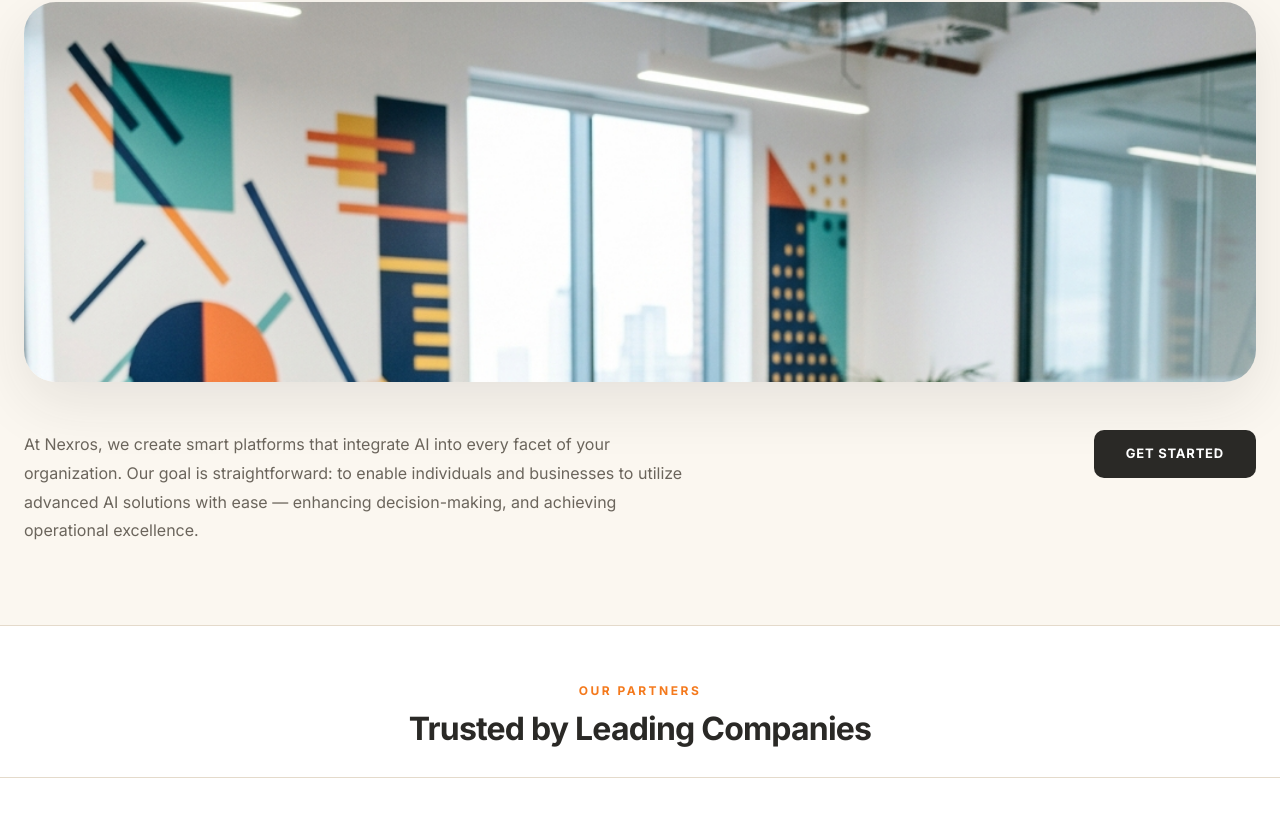
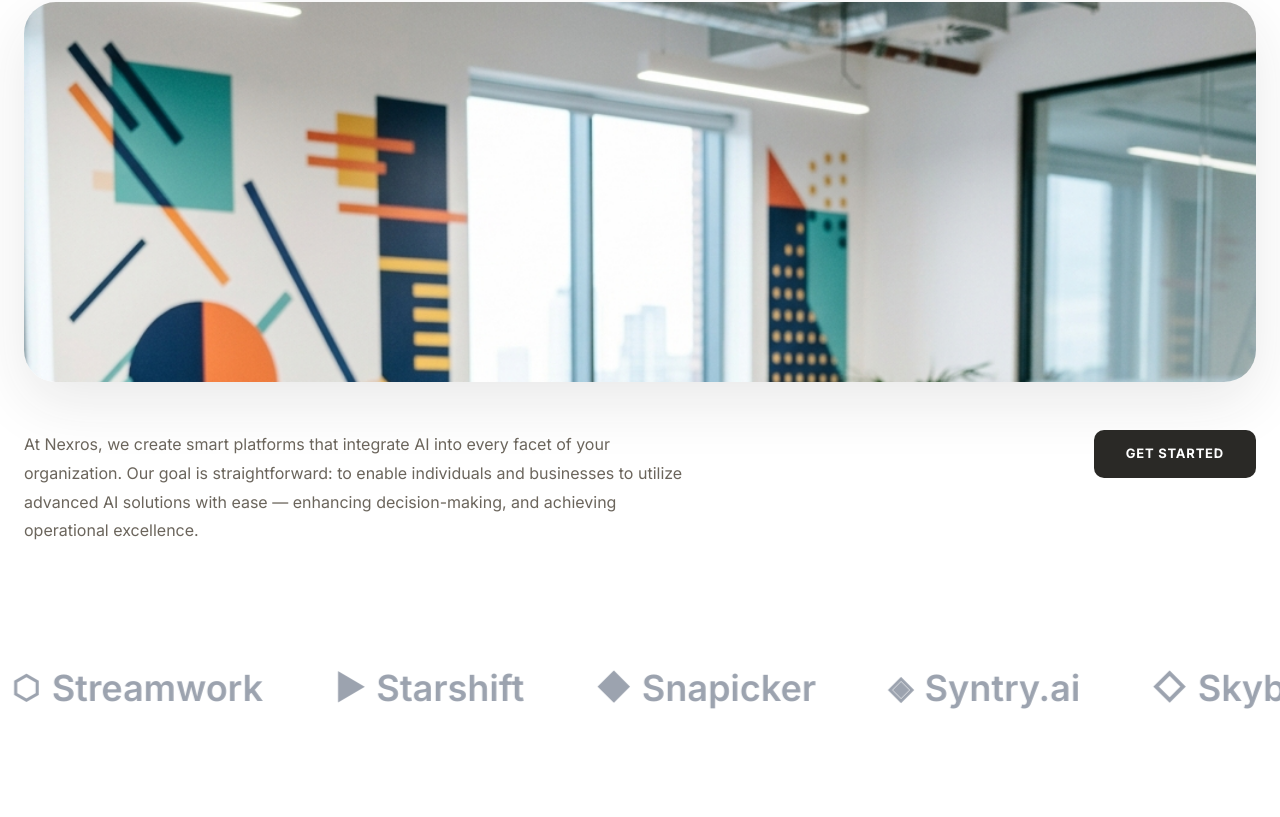
Before and after one commit to hemanthkumarbandari/ngs_templet, a React (Vite) app: page / in a window 1280 px wide. Shown: the part 1973-2790 px from the top of the page. Built offline with nearby package versions, Linux system fonts and the light colour scheme.

Commit message:
addedchanges

```diff
--- a/src/App.jsx
+++ b/src/App.jsx
@@ -47,56 +47,7 @@ function GlobalAnimationStyles() {
         .about-left { position: static; }
       }
 
-      /* ── Marquee flip item ── */
-      .flip-item {
-        position: relative;
-        display: inline-flex;
-        align-items: center;
-        justify-content: center;
-        height: 36px;
-        perspective: 600px;
-        cursor: default;
-        flex-shrink: 0;
-      }
-      .flip-face {
-        position: absolute;
-        inset: 0;
-        display: flex;
-        align-items: center;
-        gap: 10px;
-        backface-visibility: hidden;
-        -webkit-backface-visibility: hidden;
-        transition: transform 0.35s cubic-bezier(0.4, 0, 0.2, 1);
-      }
-      .flip-front {
-        transform-origin: bottom;
-        transform: rotateX(0deg);
-      }
-      .flip-back {
-        transform-origin: top;
-        transform: rotateX(90deg);
-      }
-      @media (hover: hover) and (pointer: fine) {
-        .flip-item:hover .flip-front {
-          transform: rotateX(-90deg);
-        }
-        .flip-item:hover .flip-back {
-          transform: rotateX(0deg);
-        }
-        .flip-item:hover .flip-glow {
-          opacity: 1;
-        }
-      }
-      .flip-glow {
-        position: absolute;
-        inset: -20px -40px;
-        border-radius: 50%;
-        background: radial-gradient(ellipse at center, rgba(156,163,175,0.18) 0%, transparent 70%);
-        opacity: 0;
-        pointer-events: none;
-        transition: opacity 0.35s ease;
-        z-index: -1;
-      }
+
 
       /* ── Prefooter Circle Floating Animations ── */
       @keyframes floatSlow1 {
@@ -188,8 +139,7 @@ function GlobalAnimationStyles() {
 
       /* ── Logo marquee heading ── */
       @media (max-width: 767px) {
-        .marquee-heading-h2 { font-size: 24px !important; }
-        .marquee-section { padding-top: 40px !important; padding-bottom: 28px !important; }
+        .marquee-section { padding-top: 20px !important; padding-bottom: 20px !important; }
       }
 
       /* ── Values section ── */
@@ -387,7 +337,7 @@ function Navbar() {
         position: 'sticky',
         top: 0,
         zIndex: 50,
-        backgroundColor: theme.bg,
+        backgroundColor: 'transparent',
         padding: '14px 16px 8px 16px',
         transition: 'all 0.3s ease',
       }}
@@ -396,7 +346,7 @@ function Navbar() {
         style={{
           maxWidth: 1440,
           margin: '0 auto',
-          backgroundColor: scrolled ? 'rgba(255,255,255,0.9)' : theme.bgAlt,
+          backgroundColor: scrolled ? 'rgba(255,255,255,0.9)' : theme.surface,
           backdropFilter: scrolled ? 'blur(12px)' : 'none',
           border: `1px solid ${theme.border}`,
           borderRadius: 16,
@@ -470,6 +420,7 @@ function HeroSection() {
   });
 
   return (
+    <div style={{ backgroundColor: theme.surface }}>
       <section
         className="hero-grid"
         style={{
@@ -486,21 +437,6 @@ function HeroSection() {
           overflow: 'hidden',
         }}
       >
-      {/* Background blurred glows — fine on mobile, no overflow issue */}
-      <div style={{ position: 'absolute', top: '-120px', right: '-120px', width: 500, height: 500, borderRadius: '50%', background: `radial-gradient(circle, rgba(244,121,28,0.28) 0%, rgba(244,121,28,0) 70%)`, filter: 'blur(100px)', zIndex: 0, pointerEvents: 'none' }} />
-      <div style={{ position: 'absolute', bottom: '-100px', left: '-100px', width: 400, height: 400, borderRadius: '50%', background: `radial-gradient(circle, rgba(251,196,139,0.32) 0%, rgba(251,196,139,0) 70%)`, filter: 'blur(90px)', zIndex: 0, pointerEvents: 'none' }} />
-
-      {/* Corner circles — hidden on tablet/mobile via .hero-corner-circles */}
-      <div className="hero-corner-circles" style={{ position: 'absolute', top: 0, right: 0, zIndex: 0, pointerEvents: 'none' }}>
-        <div style={{ position: 'absolute', top: -20, right: -20, width: 100, height: 100, borderRadius: '50%', background: 'linear-gradient(135deg, #4285F4, #5B9CF6)', boxShadow: '0 8px 28px rgba(66,133,244,0.22)', opacity: 0.92 }} />
-        <div style={{ position: 'absolute', top: 62, right: 62, width: 58, height: 58, borderRadius: '50%', background: 'linear-gradient(135deg, #34A853, #57C47A)', boxShadow: '0 6px 18px rgba(52,168,83,0.20)', opacity: 0.90 }} />
-        <div style={{ position: 'absolute', top: 28, right: 105, width: 34, height: 34, borderRadius: '50%', background: 'linear-gradient(135deg, #F9BC05, #FFD54F)', boxShadow: '0 4px 12px rgba(249,188,5,0.22)', opacity: 0.92 }} />
-      </div>
-      <div className="hero-corner-circles" style={{ position: 'absolute', bottom: 0, left: 0, zIndex: 0, pointerEvents: 'none' }}>
-        <div style={{ position: 'absolute', bottom: -20, left: -20, width: 100, height: 100, borderRadius: '50%', background: 'linear-gradient(135deg, #F9BC05, #FFD54F)', boxShadow: '0 8px 28px rgba(249,188,5,0.22)', opacity: 0.92 }} />
-        <div style={{ position: 'absolute', bottom: 62, left: 62, width: 58, height: 58, borderRadius: '50%', background: 'linear-gradient(135deg, #4285F4, #5B9CF6)', boxShadow: '0 6px 18px rgba(66,133,244,0.20)', opacity: 0.90 }} />
-        <div style={{ position: 'absolute', bottom: 28, left: 105, width: 34, height: 34, borderRadius: '50%', background: 'linear-gradient(135deg, #34A853, #57C47A)', boxShadow: '0 4px 12px rgba(52,168,83,0.20)', opacity: 0.92 }} />
-      </div>
 
         <div style={{ position: 'relative', zIndex: 1 }}>
           <h1 className="hero-h1" style={{ fontSize: 68, fontWeight: 700, lineHeight: 1.08, color: theme.text, marginBottom: 24, letterSpacing: '-2px', ...fadeStep(0) }}>
@@ -537,6 +473,7 @@ function HeroSection() {
           </div>
         </div>
       </section>
+    </div>
   );
 }
 
@@ -553,37 +490,26 @@ const logos = [
 ];
 
 function FlipItem({ name, icon }) {
-  // Measure natural width so the container is fixed — avoids reflow on flip
-  const measureRef = useRef(null);
-  const [w, setW] = useState('auto');
-  useEffect(() => {
-    if (measureRef.current) setW(measureRef.current.offsetWidth);
-  }, []);
-
-  const muteGray = '#9CA3AF';
-  const darkChar = '#1a1a1a';
-
+  const [hovered, setHovered] = useState(false);
   return (
     <div
-      className="flip-item"
-      style={{ width: w, minWidth: 80 }}
+      onMouseEnter={() => setHovered(true)}
+      onMouseLeave={() => setHovered(false)}
+      style={{
+        display: 'inline-flex',
+        alignItems: 'center',
+        gap: 12,
+        fontSize: 36,
+        fontWeight: 600,
+        color: hovered ? theme.text : '#9CA3AF',
+        cursor: 'pointer',
+        transform: hovered ? 'rotateX(-360deg)' : 'rotateX(0deg)',
+        transition: 'transform 0.8s cubic-bezier(0.2, 0.8, 0.2, 1), color 0.3s ease',
+        transformStyle: 'preserve-3d',
+      }}
     >
-      <div className="flip-glow" />
-      {/* measure ghost */}
-      <div ref={measureRef} style={{ visibility: 'hidden', position: 'absolute', display: 'flex', alignItems: 'center', gap: 10, fontSize: 22, fontWeight: 500, letterSpacing: '-0.5px', whiteSpace: 'nowrap', pointerEvents: 'none' }}>
-        <span style={{ fontSize: 20 }}>{icon}</span>
+      <span style={{ fontSize: 32 }}>{icon}</span>
       {name}
-      </div>
-      {/* FRONT — muted gray */}
-      <div className="flip-face flip-front" style={{ color: muteGray, fontSize: 22, fontWeight: 500, letterSpacing: '-0.5px', whiteSpace: 'nowrap' }}>
-        <span style={{ fontSize: 20 }}>{icon}</span>
-        {name}
-      </div>
-      {/* BACK — dark charcoal */}
-      <div className="flip-face flip-back" style={{ color: darkChar, fontSize: 22, fontWeight: 600, letterSpacing: '-0.5px', whiteSpace: 'nowrap' }}>
-        <span style={{ fontSize: 20 }}>{icon}</span>
-        {name}
-      </div>
     </div>
   );
 }
@@ -667,15 +593,10 @@ function LogoMarquee() {
     <section
       ref={sectionRef}
       className="marquee-section"
-      style={{ backgroundColor: theme.surface, borderTop: `1px solid ${theme.border}`, borderBottom: `1px solid ${theme.border}`, paddingTop: 56, paddingBottom: 40, overflow: 'hidden', cursor: 'none' }}
+      style={{ backgroundColor: theme.surface, padding: '36px 0', overflow: 'hidden', cursor: 'none' }}
     >
-      {/* Heading */}
-      <div style={{ textAlign: 'center', marginBottom: 36, paddingBottom: 28, borderBottom: `1px solid ${theme.border}`, padding: '0 24px 28px' }}>
-        <p style={{ fontSize: 12, fontWeight: 700, letterSpacing: '2.5px', color: theme.primary, textTransform: 'uppercase', marginBottom: 10 }}>Our Partners</p>
-        <h2 className="marquee-heading-h2" style={{ fontSize: 32, fontWeight: 700, color: theme.text, letterSpacing: '-0.8px', lineHeight: 1.2 }}>Trusted by Leading Companies</h2>
-      </div>
       {/* Marquee strip */}
-      <div style={{ overflow: 'hidden', position: 'relative', paddingTop: 28 }}>
+      <div style={{ overflow: 'hidden', position: 'relative' }}>
         <div ref={trackRef} style={{ display: 'flex', gap: 72, whiteSpace: 'nowrap', willChange: 'transform', alignItems: 'center' }}>
           {doubled.map((logo, idx) => (<FlipItem key={idx} name={logo.name} icon={logo.icon} />))}
         </div>
@@ -798,7 +719,7 @@ function AboutSection() {
 // ─── Mission Section ──────────────────────────────────────────────────────────
 function MissionSection() {
   return (
-    <section className="mission-section" style={{ backgroundColor: theme.bg, padding: '100px 24px 80px' }}>
+    <section className="mission-section" style={{ backgroundColor: theme.surface, padding: '100px 24px 80px' }}>
       <div style={{ maxWidth: 1440, margin: '0 auto' }}>
         <Reveal style={{ display: 'flex', alignItems: 'center', gap: 8, marginBottom: 24 }}>
           <div style={{ width: 12, height: 12, backgroundColor: theme.primary, borderRadius: 2 }} />
@@ -839,7 +760,7 @@ const values = [
     icon: Award,
     title: 'Human-Centered Innovation',
     desc: 'Technology should serve humanity. We design our AI solutions with real human needs at the center, ensuring our innovations enhance human capabilities rather than replace human judgment.',
-    bg: theme.bgAlt,
+    bg: theme.surface,
   },
   {
     icon: Database,
@@ -851,7 +772,7 @@ const values = [
 
 function ValuesSection() {
   return (
-    <section className="values-section" style={{ backgroundColor: theme.bg, padding: '80px 24px 100px' }}>
+    <section className="values-section" style={{ backgroundColor: theme.surface, padding: '80px 24px 100px' }}>
       <div style={{ maxWidth: 1440, margin: '0 auto' }}>
         <div className="values-grid" style={{ display: 'grid', gridTemplateColumns: '1fr 1fr 1fr', gap: 24 }}>
           {values.map(({ icon: Icon, title, desc, bg }, idx) => (
```
Lines whose indentation alone changed are shown as unchanged.
